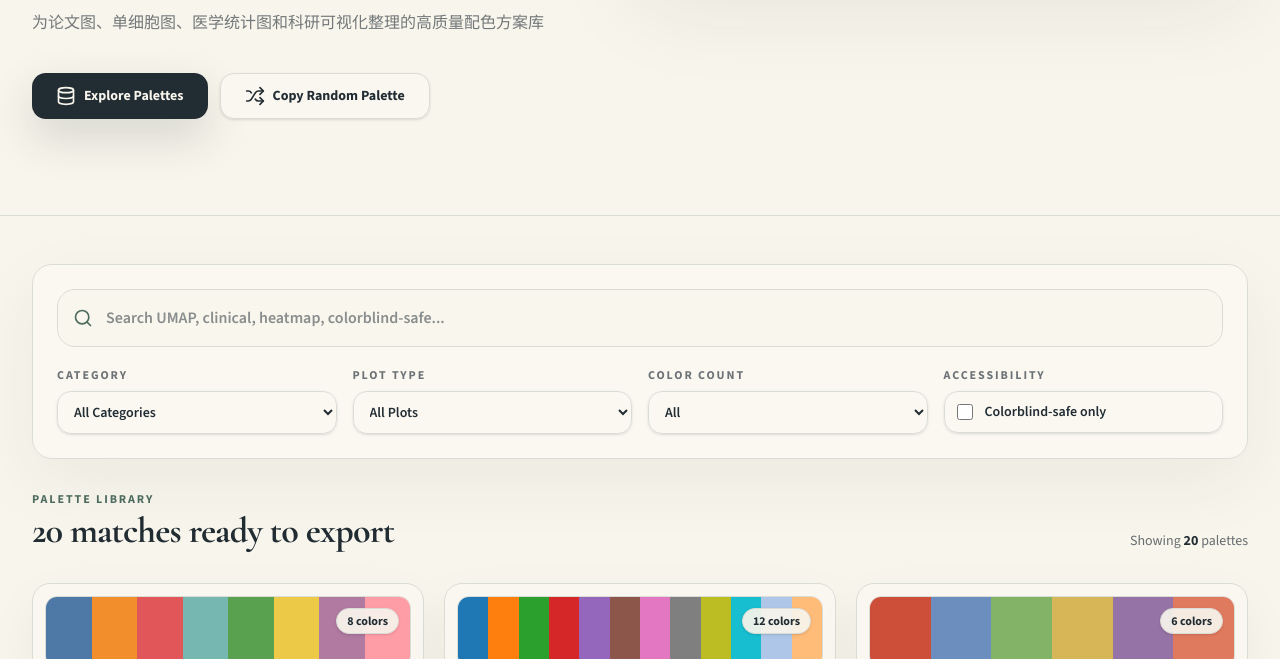
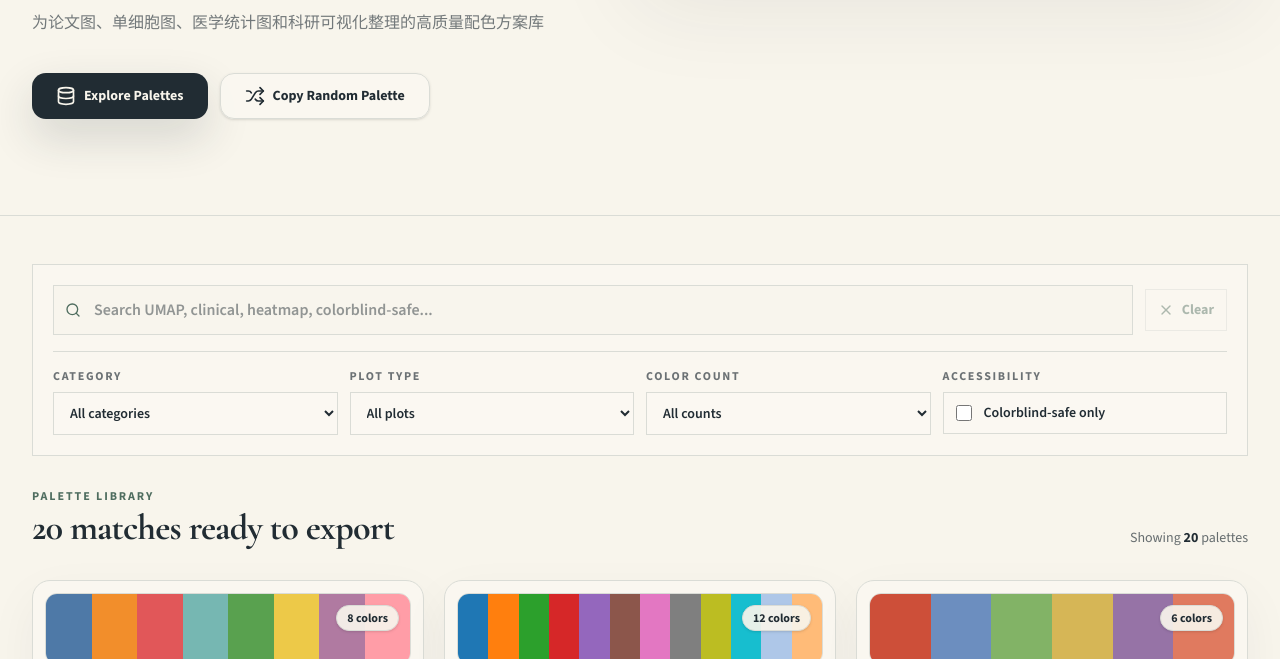
Before and after one commit to fantasticjoe/SciPalette, an Astro site: page / in a window 1280 px wide. Shown: the part 557-1216 px from the top of the page. Built offline with nearby package versions, Linux system fonts and the light colour scheme; Astro itself is replaced by a stand-in of ours.

Commit message:
feat: improve palette filters

```diff
--- a/README.en.md
+++ b/README.en.md
@@ -95,6 +95,7 @@ scipalette/
 │   ├── lib/
 │   │   ├── site.ts                  # Site constants and navigation links
 │   │   ├── homepage.ts              # Home-page derived data and grouping logic
+│   │   ├── filter-options.ts        # Filter option configuration
 │   │   ├── palettes.ts              # Palette data source
 │   │   ├── palette-utils.ts         # Filtering, export, and similarity helpers
 │   │   ├── types.ts                 # TypeScript types
--- a/docs/ARCHITECTURE.md
+++ b/docs/ARCHITECTURE.md
@@ -19,6 +19,7 @@ SciPalette is an Astro static site with React islands for interactive browsing,
 - `src/components/*.tsx` owns interactive UI rendered by Astro client directives.
 - `src/lib/palettes.ts` is the palette data source.
 - `src/lib/homepage.ts` owns home-page grouping helpers and derived counts.
+- `src/lib/filter-options.ts` owns filter dropdown labels and values.
 - `src/lib/palette-utils.ts` owns filtering, export snippets, and similarity logic.
 - `src/lib/types.ts` owns shared TypeScript contracts.
 - `src/lib/site.ts` owns site-wide constants such as the GitHub Pages base path and navigation links.
@@ -31,6 +32,7 @@ Use these boundaries when preparing a PR:
 - **New or updated palette:** edit `src/lib/palettes.ts`; only touch UI if the data model must change.
 - **New palette field:** update `src/lib/types.ts`, `src/lib/palettes.ts`, affected components, and README examples together.
 - **Filtering or export behavior:** edit `src/lib/palette-utils.ts` first; keep component changes limited to wiring or labels.
+- **Filter labels or available filter values:** edit `src/lib/filter-options.ts`; edit `src/components/PaletteFilters.tsx` only for layout or interaction changes.
 - **Home-page hero or featured sections:** edit the matching home component first; edit `src/components/PaletteBrowser.tsx` only when state wiring changes.
 - **Home-page grouping rules:** edit `src/lib/homepage.ts`; keep rendering components focused on presentation.
 - **Palette detail page presentation:** edit the matching `PaletteDetail*` or `SimilarPalettesSection` component first; edit `src/pages/palettes/[id].astro` only when route data or section ordering changes.
--- a/src/components/PaletteBrowser.tsx
+++ b/src/components/PaletteBrowser.tsx
@@ -19,6 +19,21 @@ export default function PaletteBrowser() {
     () => filterPalettes(searchQuery, category, plotType, colorblindOnly, colorCount),
     [searchQuery, category, plotType, colorblindOnly, colorCount]
   );
+
+  const hasActiveFilters =
+    Boolean(searchQuery) ||
+    category !== "all" ||
+    plotType !== "all" ||
+    colorblindOnly ||
+    colorCount !== "all";
+
+  const resetFilters = () => {
+    setSearchQuery("");
+    setCategory("all");
+    setPlotType("all");
+    setColorblindOnly(false);
+    setColorCount("all");
+  };
 
   const handleRandomPalette = () => {
     const random = getRandomPalette();
@@ -54,6 +69,8 @@ export default function PaletteBrowser() {
         onColorblindOnlyChange={setColorblindOnly}
         colorCount={colorCount}
         onColorCountChange={setColorCount}
+        hasActiveFilters={hasActiveFilters}
+        onResetFilters={resetFilters}
       />
 
       {isDefaultView && <FeaturedPaletteSections groups={featuredGroups} />}
--- a/src/components/PaletteFilters.tsx
+++ b/src/components/PaletteFilters.tsx
@@ -1,5 +1,6 @@
 import { PaletteCategory, PlotType } from "../lib/types";
-import { Search } from "lucide-react";
+import { categoryOptions, colorCountOptions, plotTypeOptions } from "../lib/filter-options";
+import { Search, X } from "lucide-react";
 
 interface PaletteFiltersProps {
   searchQuery: string;
@@ -12,6 +13,8 @@ interface PaletteFiltersProps {
   onColorblindOnlyChange: (value: boolean) => void;
   colorCount: string;
   onColorCountChange: (count: string) => void;
+  hasActiveFilters: boolean;
+  onReset: () => void;
 }
 
 export function PaletteFilters({
@@ -25,75 +28,79 @@ export function PaletteFilters({
   onColorblindOnlyChange,
   colorCount,
   onColorCountChange,
+  hasActiveFilters,
+  onReset,
 }: PaletteFiltersProps) {
   const controlClass =
-    "w-full rounded-[14px] border border-[#dadcd6] bg-[rgb(251_249_242_/_0.9)] px-3 py-2.5 text-sm font-semibold text-[#212c33] shadow-sm outline-none transition focus:border-[rgb(79_109_95_/_0.45)] focus:ring-3 focus:ring-[rgb(79_109_95_/_0.16)]";
+    "w-full border border-[#dadcd6] bg-[rgb(251_249_242_/_0.92)] px-3 py-2.5 text-sm font-semibold text-[#212c33] outline-none transition focus:border-[rgb(79_109_95_/_0.45)] focus:ring-2 focus:ring-[rgb(79_109_95_/_0.14)]";
 
   return (
-    <div className="rounded-[20px] border border-[#dadcd6] bg-[rgb(251_249_242_/_0.76)] p-5 shadow-[0_24px_70px_rgb(33_44_51_/_0.06)] backdrop-blur-sm sm:p-6">
-      <div className="relative">
-        <Search className="absolute left-4 top-1/2 h-5 w-5 -translate-y-1/2 text-[#4f6d5f]" />
+    <div className="border border-[#dadcd6] bg-[rgb(251_249_242_/_0.74)] p-4 sm:p-5">
+      <div className="flex flex-col gap-3 border-b border-[#dadcd6] pb-4 sm:flex-row sm:items-center">
+        <div className="relative flex-1">
+          <Search className="absolute left-3 top-1/2 h-4 w-4 -translate-y-1/2 text-[#4f6d5f]" />
           <input
             type="text"
             placeholder="Search UMAP, clinical, heatmap, colorblind-safe..."
             value={searchQuery}
             onChange={(e) => onSearchChange(e.target.value)}
-          className="w-full rounded-[18px] border border-[#dadcd6] bg-[rgb(248_245_236_/_0.72)] py-4 pl-12 pr-4 text-base font-semibold text-[#212c33] outline-none transition placeholder:text-[rgb(33_44_51_/_0.52)] focus:border-[rgb(79_109_95_/_0.45)] focus:ring-4 focus:ring-[rgb(79_109_95_/_0.14)]"
+            className="w-full border border-[#dadcd6] bg-[rgb(248_245_236_/_0.78)] py-3 pl-10 pr-3 text-base font-semibold text-[#212c33] outline-none transition placeholder:text-[rgb(33_44_51_/_0.48)] focus:border-[rgb(79_109_95_/_0.45)] focus:ring-2 focus:ring-[rgb(79_109_95_/_0.14)]"
           />
         </div>
+        <button
+          type="button"
+          onClick={onReset}
+          disabled={!hasActiveFilters}
+          className="inline-flex items-center justify-center gap-2 border border-[#dadcd6] px-3 py-2.5 text-sm font-bold text-[#4f6d5f] transition hover:bg-[rgb(122_158_141_/_0.1)] disabled:cursor-not-allowed disabled:opacity-45 disabled:hover:bg-transparent"
+        >
+          <X className="h-4 w-4" />
+          Clear
+        </button>
+      </div>
 
-      <div className="mt-5 grid grid-cols-1 gap-4 md:grid-cols-2 lg:grid-cols-4">
+      <div className="mt-4 grid grid-cols-1 gap-3 md:grid-cols-2 lg:grid-cols-4">
         <div>
-          <label className="mb-2 block text-xs font-bold uppercase tracking-[0.16em] text-[rgb(33_44_51_/_0.66)]">Category</label>
+          <label className="mb-2 block text-xs font-bold uppercase tracking-[0.14em] text-[rgb(33_44_51_/_0.66)]">Category</label>
           <select
             value={category}
             onChange={(e) => onCategoryChange(e.target.value as PaletteCategory | "all")}
             className={controlClass}
           >
-            <option value="all">All Categories</option>
-            <option value="categorical">Categorical</option>
-            <option value="sequential">Sequential</option>
-            <option value="diverging">Diverging</option>
-            <option value="heatmap">Heatmap</option>
+            {categoryOptions.map((option) => (
+              <option key={option.value} value={option.value}>{option.label}</option>
+            ))}
           </select>
         </div>
 
         <div>
-          <label className="mb-2 block text-xs font-bold uppercase tracking-[0.16em] text-[rgb(33_44_51_/_0.66)]">Plot Type</label>
+          <label className="mb-2 block text-xs font-bold uppercase tracking-[0.14em] text-[rgb(33_44_51_/_0.66)]">Plot Type</label>
           <select
             value={plotType}
             onChange={(e) => onPlotTypeChange(e.target.value as PlotType | "all")}
             className={controlClass}
           >
-            <option value="all">All Plots</option>
-            <option value="bar">Bar Plot</option>
-            <option value="line">Line Plot</option>
-            <option value="scatter">Scatter Plot</option>
-            <option value="umap">UMAP</option>
-            <option value="heatmap">Heatmap</option>
-            <option value="volcano">Volcano Plot</option>
-            <option value="boxplot">Box Plot</option>
+            {plotTypeOptions.map((option) => (
+              <option key={option.value} value={option.value}>{option.label}</option>
+            ))}
           </select>
         </div>
 
         <div>
-          <label className="mb-2 block text-xs font-bold uppercase tracking-[0.16em] text-[rgb(33_44_51_/_0.66)]">Color Count</label>
+          <label className="mb-2 block text-xs font-bold uppercase tracking-[0.14em] text-[rgb(33_44_51_/_0.66)]">Color Count</label>
           <select
             value={colorCount}
             onChange={(e) => onColorCountChange(e.target.value)}
             className={controlClass}
           >
-            <option value="all">All</option>
-            <option value="2-4">2-4 colors</option>
-            <option value="5-8">5-8 colors</option>
-            <option value="9-12">9-12 colors</option>
-            <option value="12+">12+ colors</option>
+            {colorCountOptions.map((option) => (
+              <option key={option.value} value={option.value}>{option.label}</option>
+            ))}
           </select>
         </div>
 
         <div>
-          <label className="mb-2 block text-xs font-bold uppercase tracking-[0.16em] text-[rgb(33_44_51_/_0.66)]">Accessibility</label>
-          <label className="flex cursor-pointer items-center gap-3 rounded-[14px] border border-[#dadcd6] bg-[rgb(251_249_242_/_0.9)] px-3 py-2.5 text-sm font-semibold text-[#212c33] shadow-sm transition hover:bg-[rgb(122_158_141_/_0.1)]">
+          <label className="mb-2 block text-xs font-bold uppercase tracking-[0.14em] text-[rgb(33_44_51_/_0.66)]">Accessibility</label>
+          <label className="flex cursor-pointer items-center gap-3 border border-[#dadcd6] bg-[rgb(251_249_242_/_0.92)] px-3 py-2.5 text-sm font-semibold text-[#212c33] transition hover:bg-[rgb(122_158_141_/_0.1)]">
             <input
               type="checkbox"
               checked={colorblindOnly}
--- a/src/components/PaletteLibrarySection.tsx
+++ b/src/components/PaletteLibrarySection.tsx
@@ -14,6 +14,8 @@ interface PaletteLibrarySectionProps {
   onColorblindOnlyChange: (value: boolean) => void;
   colorCount: string;
   onColorCountChange: (count: string) => void;
+  hasActiveFilters: boolean;
+  onResetFilters: () => void;
 }
 
 export function PaletteLibrarySection({
@@ -28,6 +30,8 @@ export function PaletteLibrarySection({
   onColorblindOnlyChange,
   colorCount,
   onColorCountChange,
+  hasActiveFilters,
+  onResetFilters,
 }: PaletteLibrarySectionProps) {
   return (
     <section id="palettes" className="mx-auto max-w-7xl px-4 py-12 sm:px-6 lg:px-8">
@@ -43,6 +47,8 @@ export function PaletteLibrarySection({
           onColorblindOnlyChange={onColorblindOnlyChange}
           colorCount={colorCount}
           onColorCountChange={onColorCountChange}
+          hasActiveFilters={hasActiveFilters}
+          onReset={onResetFilters}
         />
 
         <div className="flex flex-col justify-between gap-3 sm:flex-row sm:items-end">
--- /dev/null
+++ b/src/lib/filter-options.ts
@@ -0,0 +1,30 @@
+import type { PaletteCategory, PlotType } from "./types";
+
+export const categoryOptions: { value: PaletteCategory | "all"; label: string }[] = [
+  { value: "all", label: "All categories" },
+  { value: "categorical", label: "Categorical" },
+  { value: "sequential", label: "Sequential" },
+  { value: "diverging", label: "Diverging" },
+  { value: "heatmap", label: "Heatmap" },
+];
+
+export const plotTypeOptions: { value: PlotType | "all"; label: string }[] = [
+  { value: "all", label: "All plots" },
+  { value: "bar", label: "Bar plot" },
+  { value: "line", label: "Line plot" },
+  { value: "scatter", label: "Scatter plot" },
+  { value: "umap", label: "UMAP" },
+  { value: "heatmap", label: "Heatmap" },
+  { value: "volcano", label: "Volcano plot" },
+  { value: "boxplot", label: "Box plot" },
+];
+
+export const colorCountOptions = [
+  { value: "all", label: "All counts" },
+  { value: "2-4", label: "2-4 colors" },
+  { value: "5-8", label: "5-8 colors" },
+  { value: "9-12", label: "9-12 colors" },
+  { value: "12+", label: "12+ colors" },
+] as const;
+
+export type ColorCountOption = (typeof colorCountOptions)[number]["value"];
```
Also changed, not shown: README.md. Lines whose indentation alone changed are shown as unchanged.
